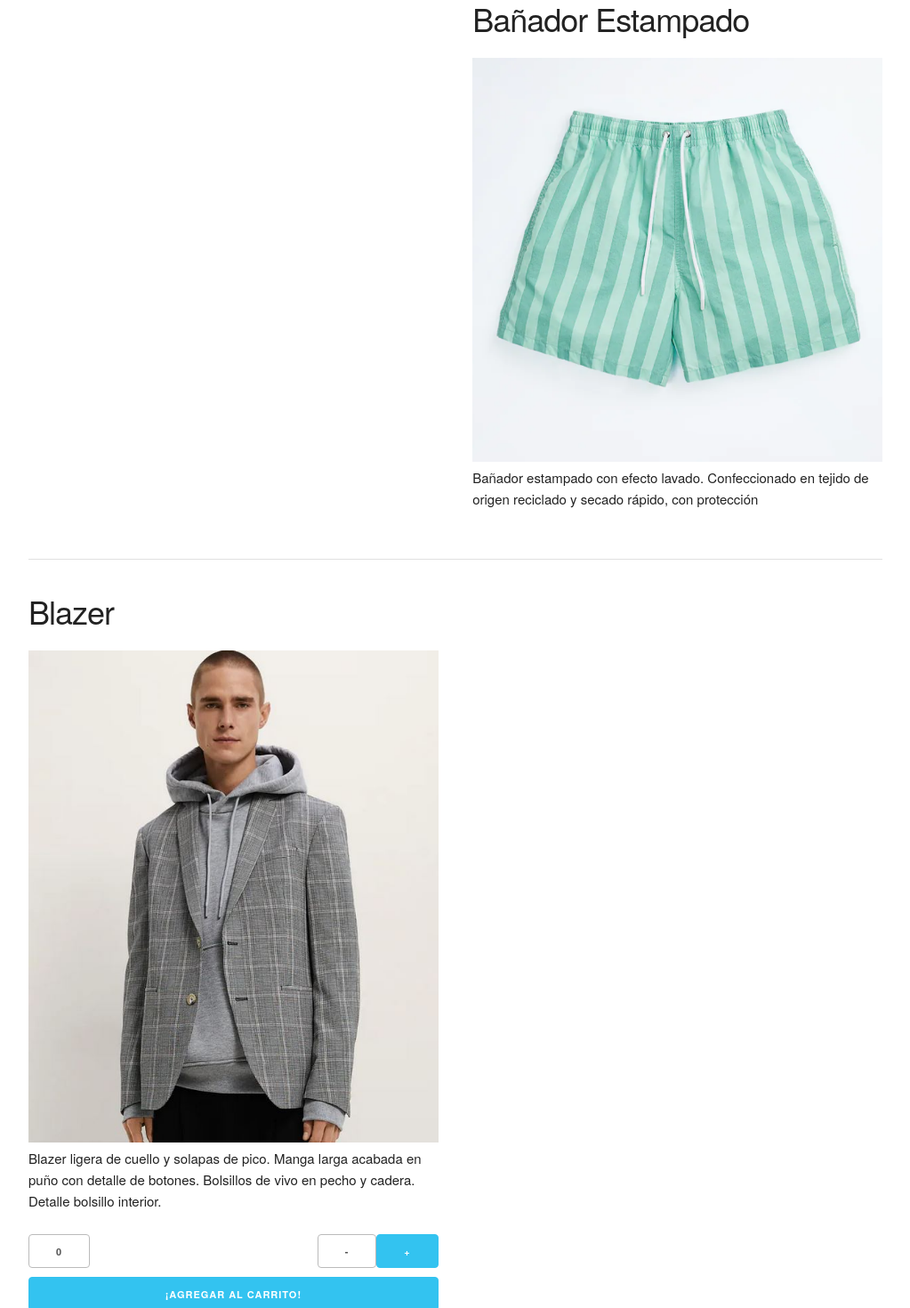
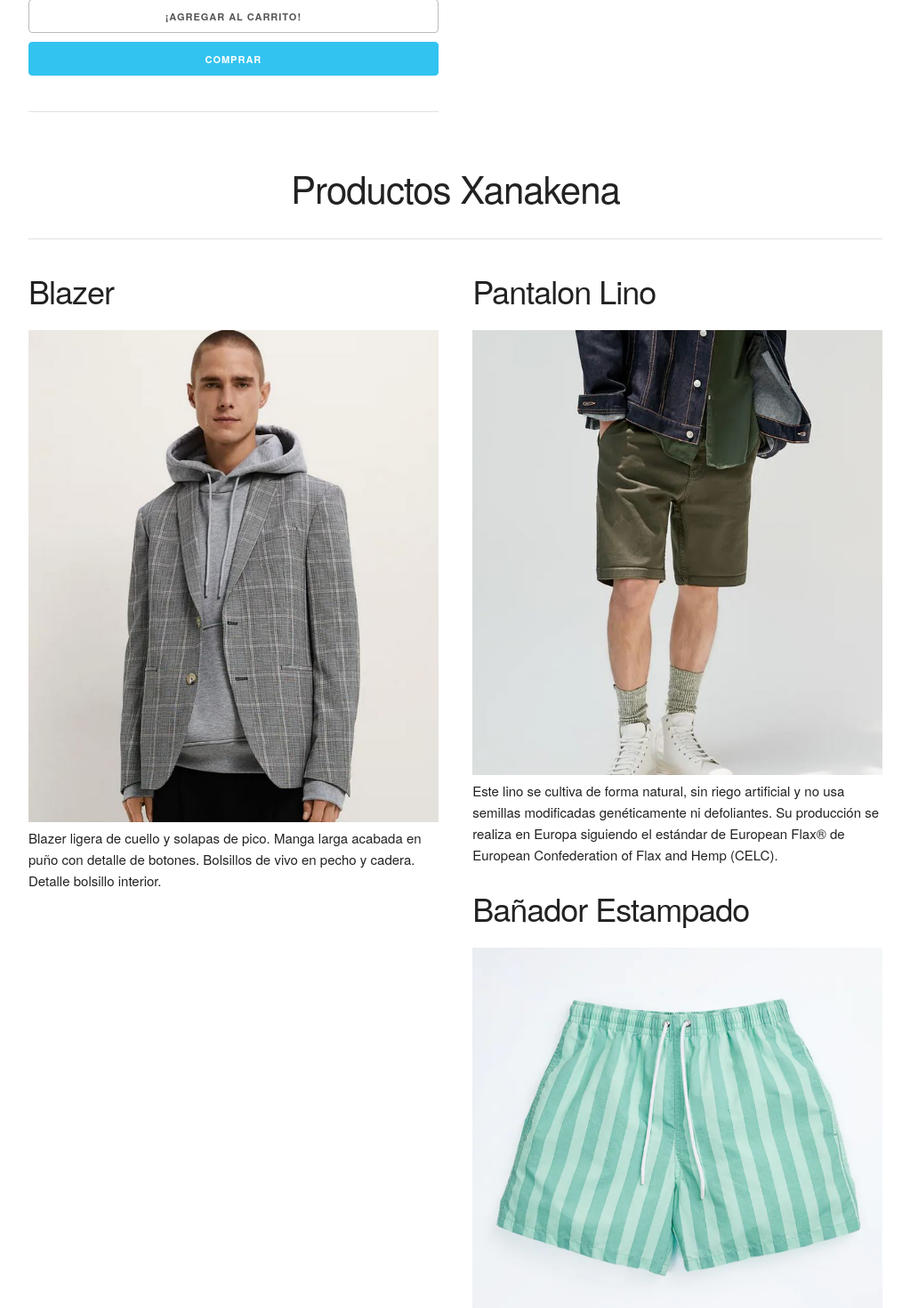
Before and after one commit to carlosvelasquezweb/Xanakena, a React (Create React App) app: page / in a window 1280 px wide. Shown: the part 900-2370 px from the top of the page at 89% size, without its empty margins (128-1151 px from the left). Built offline with nearby package versions, Linux system fonts and the light colour scheme; a small style sheet from the web is missing.

Commit message:
ItemDetail y ItemDetailContainer 2.0

```diff
--- a/src/App.js
+++ b/src/App.js
@@ -9,10 +9,11 @@
 function App() {
   return (
     <>
-      <NavBar />
+      <NavBar />  <ItemDetailContainer />
       <br></br>
       <ItemListContainer name="Productos Xanakena" />
-      <ItemDetailContainer />
+      <hr></hr>
+
     </>
   );
 }
--- a/src/components/Item.js
+++ b/src/components/Item.js
@@ -9,7 +9,6 @@
       <img className="u-full-width" src={props.img} title={props.nombre} />
       <p className="u-full-width">{props.descripcion}</p>
 
-
     </>
   );
 }
--- a/src/components/ItemCount.js
+++ b/src/components/ItemCount.js
@@ -29,7 +29,8 @@
       -
       </a>
 
-    <a className="button button-primary u-full-width" onClick={() => onAdd(count)}>¡Agregar al carrito!</a>
+    <a className="button u-full-width" onClick={() => onAdd(count)}>¡Agregar al carrito!</a>
+    <a className="button button-primary  u-full-width" onClick={() => alert("Aun no tenemos esta funcionalidad")}>Comprar</a>
 <hr/>
   </>
   );
--- a/src/components/ItemDetailContainer.js
+++ b/src/components/ItemDetailContainer.js
@@ -11,7 +11,7 @@
         stock: "25",
         img: "./images/blazer.jpg",
       } ]);
-  }, 2000);
+  }, 3000);
 });
 
 function ItemDetailContainer(props) {
```
